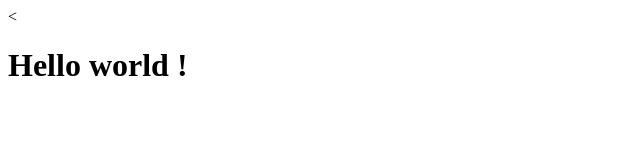
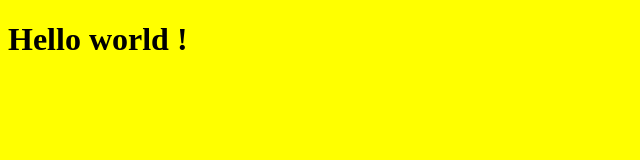
Before and after one commit to mam51/projetephemere, a plain HTML site: page index.html in a window 1280 px wide. Shown: the whole page, without its empty margins (0-640 px from the left). Drawn offline with Linux system fonts and the light colour scheme.

Commit message:
second commit

```diff
--- /dev/null
+++ b/css/master.css
@@ -0,0 +1,3 @@
+body{
+  background: yellow;
+}
--- a/index.html
+++ b/index.html
@@ -5,6 +5,7 @@
     <title></title>
   </head>
   <body>
-    <<h1>Hello world !</h1>
+    <h1>Hello world !</h1>
+    <link rel="stylesheet" href="/css/master.css">
   </body>
 </html>
```
